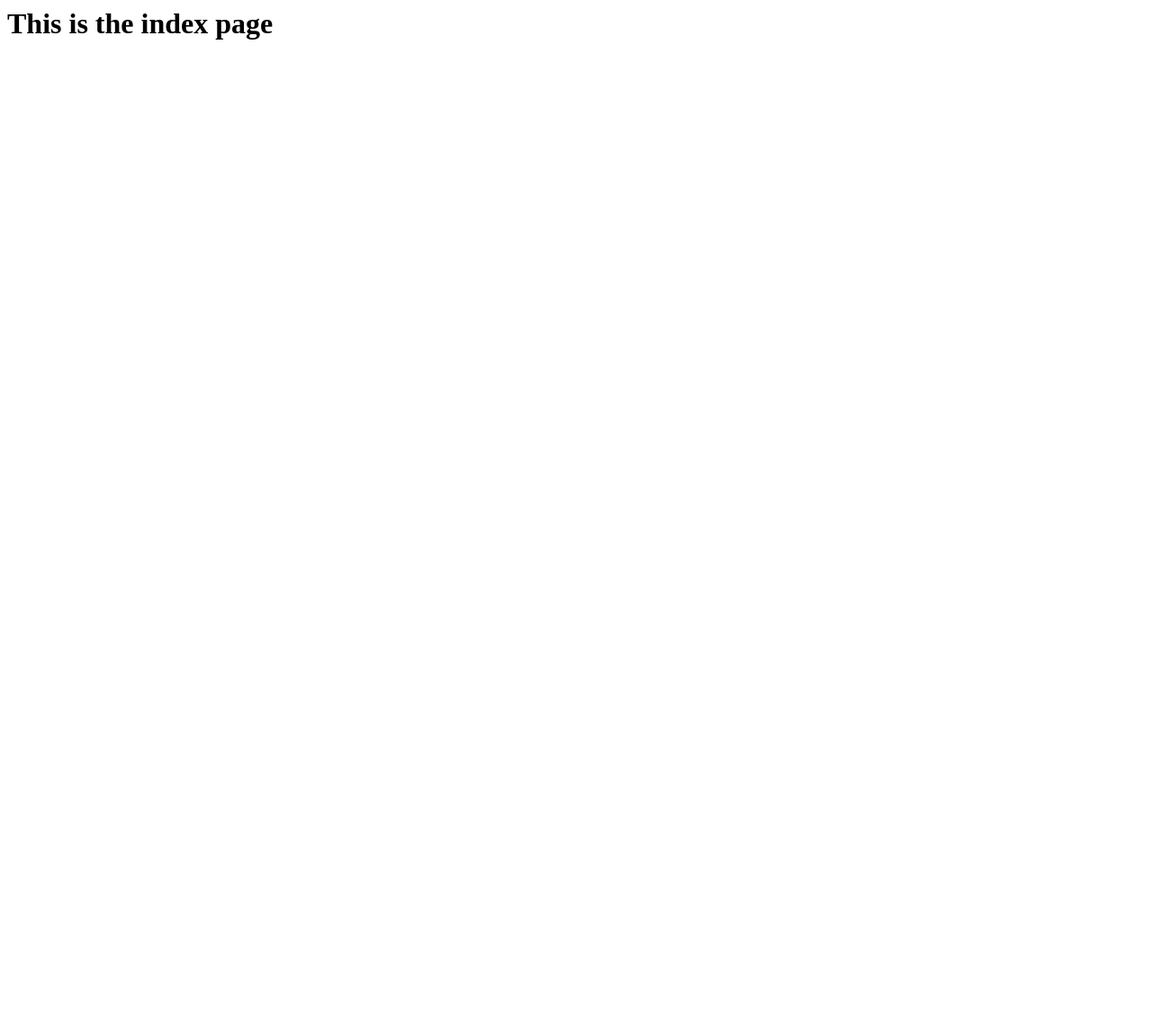
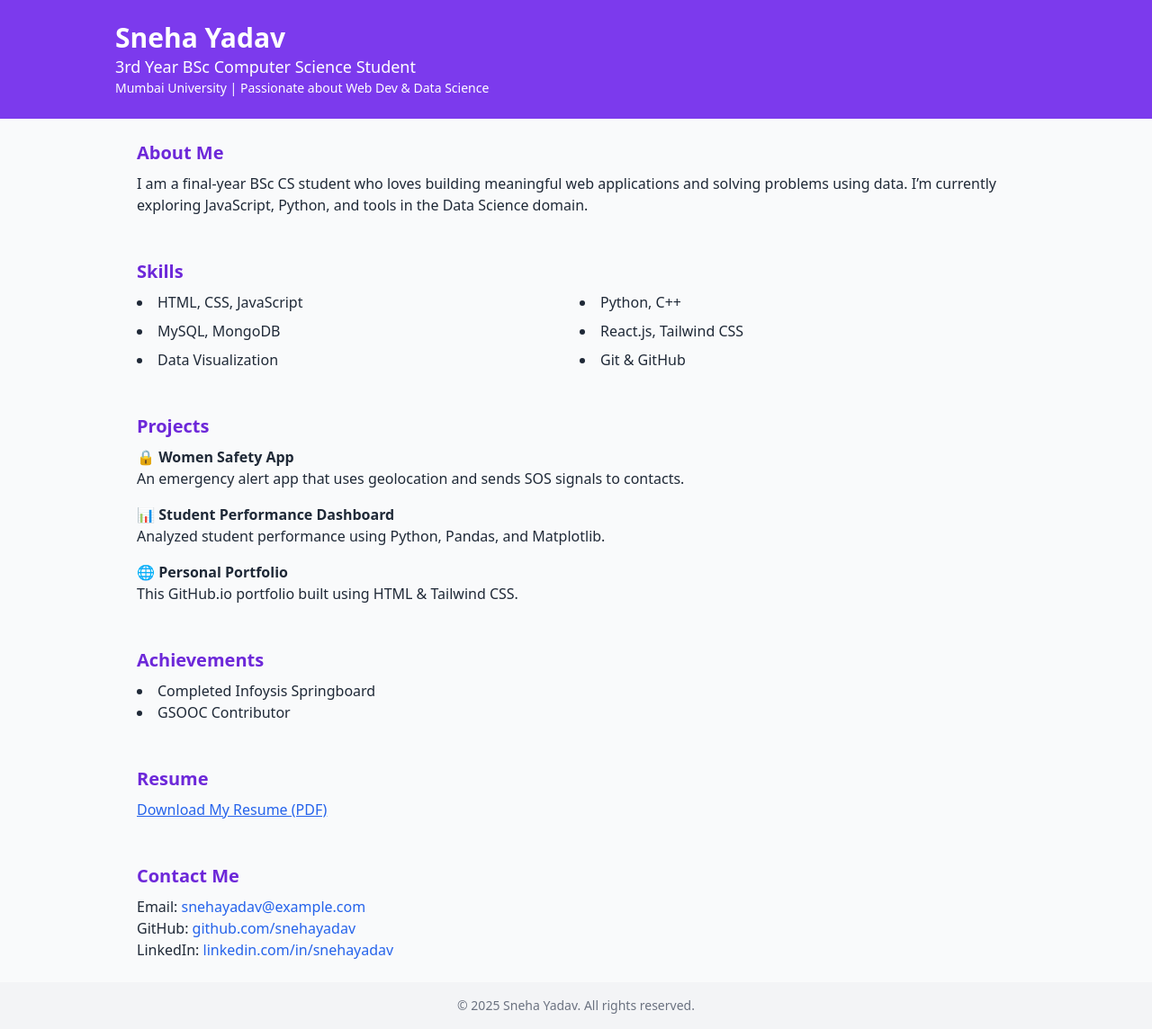
Before and after one commit to pradeepjswl/Snehay23.github.io, a plain HTML site: page index.html in a window 1280 px wide. Shown: the whole page at 90% size. Before the commit the page ends 800 px from the top, so only its background shows below. Drawn offline with nearby package versions, Linux system fonts and the light colour scheme.

Commit message:
Update index.html

```diff
--- a/index.html
+++ b/index.html
@@ -1 +1,86 @@
-<h1> This is the index page </h1>
+<!DOCTYPE html>
+<html lang="en">
+<head>
+  <meta charset="UTF-8" />
+  <meta name="viewport" content="width=device-width, initial-scale=1.0" />
+  <title>Sneha Yadav | BSc CS Portfolio</title>
+  <link href="https://cdn.jsdelivr.net/npm/tailwindcss@2.2.19/dist/tailwind.min.css" rel="stylesheet">
+</head>
+<body class="bg-gray-50 text-gray-800 font-sans">
+
+  <!-- Header -->
+  <header class="bg-purple-600 text-white p-6">
+    <div class="max-w-5xl mx-auto">
+      <h1 class="text-3xl font-bold">Sneha Yadav</h1>
+      <p class="text-lg">3rd Year BSc Computer Science Student</p>
+      <p class="text-sm">Mumbai University | Passionate about Web Dev & Data Science</p>
+    </div>
+  </header>
+
+  <!-- About -->
+  <section class="max-w-5xl mx-auto p-6">
+    <h2 class="text-xl font-semibold text-purple-700 mb-2">About Me</h2>
+    <p>I am a final-year BSc CS student who loves building meaningful web applications and solving problems using data. I’m currently exploring JavaScript, Python, and tools in the Data Science domain.</p>
+  </section>
+
+  <!-- Skills -->
+  <section class="max-w-5xl mx-auto p-6">
+    <h2 class="text-xl font-semibold text-purple-700 mb-2">Skills</h2>
+    <ul class="list-disc list-inside grid grid-cols-2 gap-2">
+      <li>HTML, CSS, JavaScript</li>
+      <li>Python, C++</li>
+      <li>MySQL, MongoDB</li>
+      <li>React.js, Tailwind CSS</li>
+      <li>Data Visualization</li>
+      <li>Git & GitHub</li>
+    </ul>
+  </section>
+
+  <!-- Projects -->
+  <section class="max-w-5xl mx-auto p-6">
+    <h2 class="text-xl font-semibold text-purple-700 mb-2">Projects</h2>
+    <ul class="space-y-4">
+      <li>
+        <h3 class="font-bold">🔒 Women Safety App</h3>
+        <p>An emergency alert app that uses geolocation and sends SOS signals to contacts.</p>
+      </li>
+      <li>
+        <h3 class="font-bold">📊 Student Performance Dashboard</h3>
+        <p>Analyzed student performance using Python, Pandas, and Matplotlib.</p>
+      </li>
+      <li>
+        <h3 class="font-bold">🌐 Personal Portfolio</h3>
+        <p>This GitHub.io portfolio built using HTML & Tailwind CSS.</p>
+      </li>
+    </ul>
+  </section>
+
+  <!-- Achievements -->
+  <section class="max-w-5xl mx-auto p-6">
+    <h2 class="text-xl font-semibold text-purple-700 mb-2">Achievements</h2>
+    <ul class="list-disc list-inside">
+      <li>Completed Infoysis Springboard</li>
+      <li>GSOOC Contributor</li>
+    </ul>
+  </section>
+
+  <!-- Resume -->
+  <section class="max-w-5xl mx-auto p-6">
+    <h2 class="text-xl font-semibold text-purple-700 mb-2">Resume</h2>
+    <a href="assets/sneha_resume.pdf" class="text-blue-600 underline" target="_blank">Download My Resume (PDF)</a>
+  </section>
+
+  <!-- Contact -->
+  <section class="max-w-5xl mx-auto p-6">
+    <h2 class="text-xl font-semibold text-purple-700 mb-2">Contact Me</h2>
+    <p>Email: <a href="mailto:snehayadav@example.com" class="text-blue-600">snehayadav@example.com</a></p>
+    <p>GitHub: <a href="https://github.com/snehayadav" class="text-blue-600">github.com/snehayadav</a></p>
+    <p>LinkedIn: <a href="https://linkedin.com/in/snehayadav" class="text-blue-600">linkedin.com/in/snehayadav</a></p>
+  </section>
+
+  <footer class="text-center p-4 bg-gray-100 text-sm text-gray-500">
+    © 2025 Sneha Yadav. All rights reserved.
+  </footer>
+
+</body>
+</html>
```
